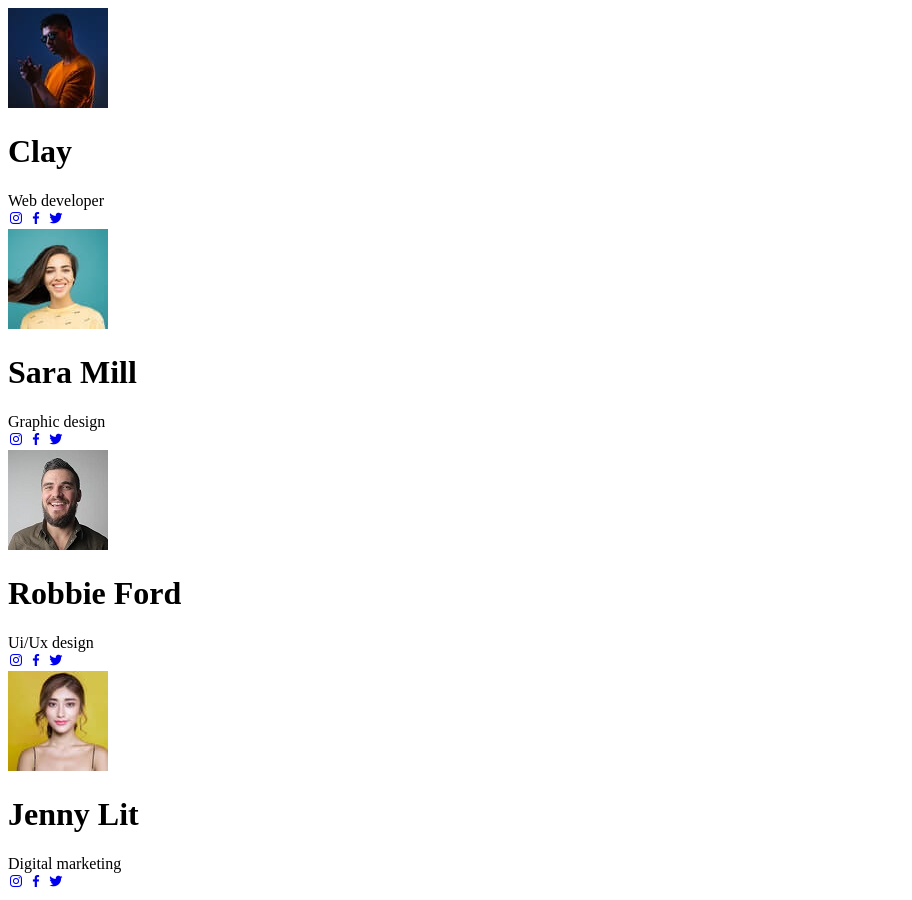
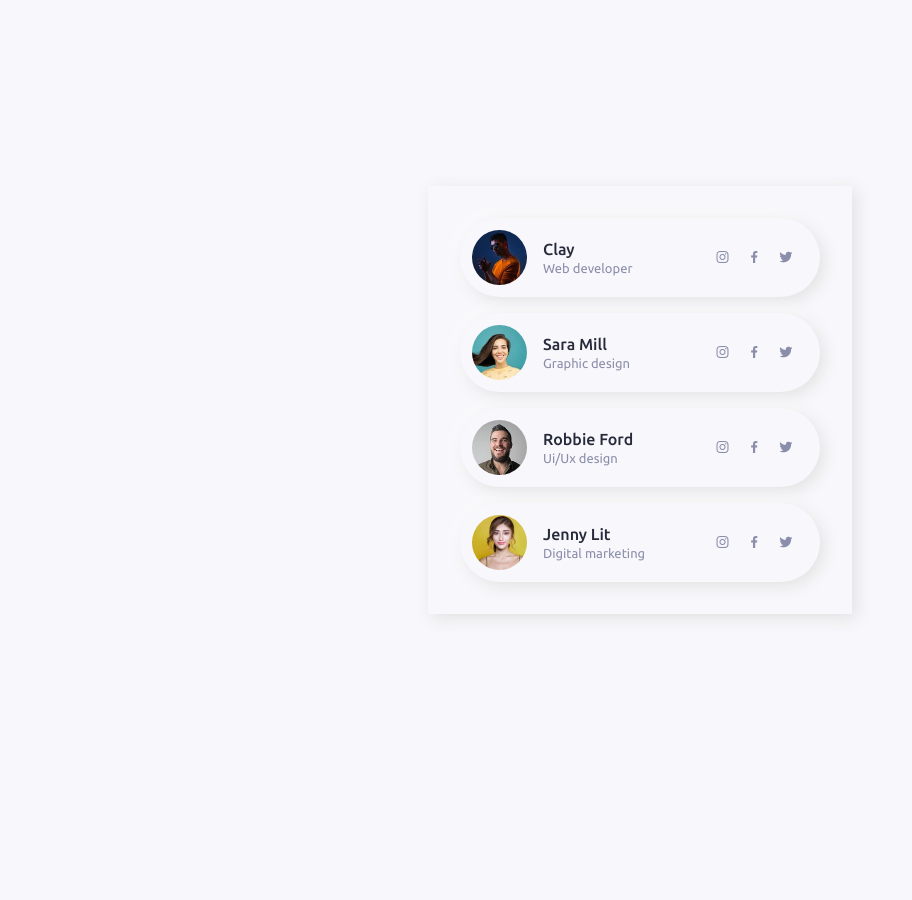
Before and after one commit to filipebteixeira98/drag-and-drop-effect, a plain HTML site: page index.html in a window 1280 px wide. Shown: the whole page, without its empty margins (0-912 px from the left). After the commit the page ends 800 px from the top, so only its background shows below. Drawn offline with nearby package versions, Linux system fonts and the light colour scheme.

Commit message:
chore: added drag-and-drop container/cards styles

```diff
--- a/assets/css/styles.css
+++ b/assets/css/styles.css
@@ -35,3 +35,63 @@ img {
   max-width: 100%;
   height: auto;
 }
+
+.drop,
+.drop__container {
+  display: grid;
+}
+
+.drop {
+  height: 100vh;
+  align-items: center;
+  justify-content: center;
+}
+
+.drop__container {
+  row-gap: 1rem;
+  padding: 2rem;
+  box-shadow: 4px 4px 16px #e1e1e1;
+}
+
+.drop__card,
+.drop__data {
+  display: flex;
+  align-items: center;
+}
+
+.drop__card {
+  width: 360px;
+  justify-content: space-between;
+  padding: 0.75rem 1.25rem 0.75rem 0.75rem;
+  background-color: var(--first-color-lighten);
+  box-shadow: 4px 4px 16px #e1e1e1, -2px -2px 16px #fff;
+  border-radius: 2.5rem;
+}
+
+.drop__img {
+  width: 55px;
+  height: 55px;
+  border-radius: 50%;
+  margin-right: 1rem;
+}
+
+.drop__name {
+  font-size: var(--normal-font-size);
+  color: var(--first-color);
+  font-weight: 500;
+}
+
+.drop__profession {
+  font-size: var(--smaller-font-size);
+  color: var(--first-color-light);
+}
+
+.drop__social {
+  margin: 0 0.375rem;
+  color: var(--first-color-light);
+  transition: 0.4s;
+}
+
+.drop__social:hover {
+  color: var(--first-color);
+}
--- a/index.html
+++ b/index.html
@@ -8,6 +8,7 @@
       href="https://unpkg.com/boxicons@2.1.4/css/boxicons.min.css"
       rel="stylesheet"
     />
+    <link rel="stylesheet" href="assets/css/styles.css" />
     <title>Document</title>
   </head>
   <body>
```
